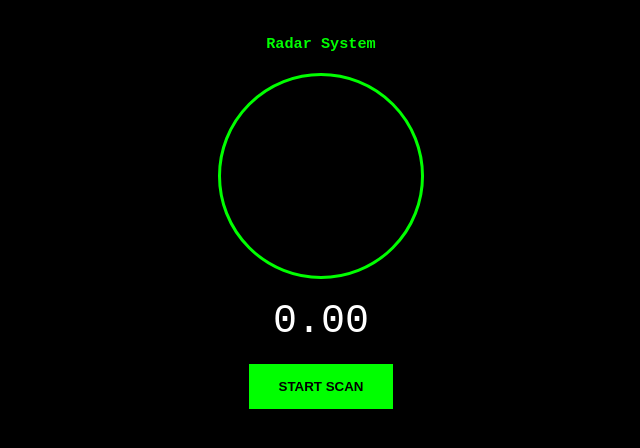
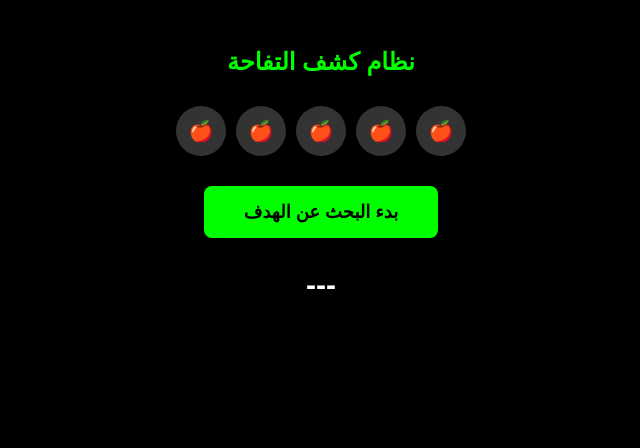
Before and after one commit to HHack-Vip/apple-radar, a plain HTML site: page index.html in a window 1280 px wide. Shown: the whole page, without its empty margins (319-959 px from the left). Drawn offline with Linux system fonts and the light colour scheme.

Commit message:
Update index.html

```diff
--- a/index.html
+++ b/index.html
@@ -1,27 +1,50 @@
 <!DOCTYPE html>
-<html>
+<html lang="ar" dir="rtl">
 <head>
     <style>
-        body { background: #000; color: #0f0; font-family: monospace; text-align: center; margin: 0; padding: 20px; }
-        #radar { width: 200px; height: 200px; border: 3px solid #0f0; border-radius: 50%; margin: 20px auto; position: relative; }
-        #num { font-size: 40px; color: #fff; margin: 20px; }
-        button { padding: 15px 30px; background: #0f0; border: none; font-weight: bold; cursor: pointer; }
+        body { background: #000; color: #0f0; font-family: sans-serif; text-align: center; padding: 20px; }
+        .container { display: flex; justify-content: center; gap: 10px; margin: 30px 0; }
+        .apple { width: 50px; height: 50px; background: #333; border-radius: 50%; display: flex; align-items: center; justify-content: center; font-size: 20px; transition: 0.3s; }
+        .active { background: red; box-shadow: 0 0 20px red; transform: scale(1.2); }
+        button { padding: 15px 40px; background: #0f0; border: none; font-size: 18px; font-weight: bold; border-radius: 8px; cursor: pointer; }
+        #result { margin-top: 30px; font-size: 30px; font-weight: bold; color: #fff; }
     </style>
 </head>
 <body>
-    <h3>Radar System</h3>
-    <div id="radar"></div>
-    <div id="num">0.00</div>
-    <button onclick="scan()">START SCAN</button>
+    <h2>نظام كشف التفاحة</h2>
+    <div class="container" id="apples">
+        <div class="apple">🍎</div>
+        <div class="apple">🍎</div>
+        <div class="apple">🍎</div>
+        <div class="apple">🍎</div>
+        <div class="apple">🍎</div>
+    </div>
+    <button onclick="startScan()">بدء البحث عن الهدف</button>
+    <div id="result">---</div>
+
     <script>
-        let v = [1.23, 1.54, 1.93, 2.41, 4.02, 6.71, 11.18, 27.97, 69.93, 349.68];
-        let i = 0;
-        function scan() {
-            document.getElementById('num').innerText = "Scanning...";
+        function startScan() {
+            const apples = document.querySelectorAll('.apple');
+            const result = document.getElementById('result');
+            let count = 0;
+            result.innerText = "جاري الفحص...";
+
+            // تفعيل "التمويه"
+            let scan = setInterval(() => {
+                apples.forEach(a => a.classList.remove('active'));
+                apples[count % 5].classList.add('active');
+                count++;
+            }, 100);
+
+            // إيقاف الفحص بعد 2 ثانية
             setTimeout(() => {
-                document.getElementById('num').innerText = v[i % v.length];
-                i++;
-            }, 1500);
+                clearInterval(scan);
+                // تحديد التفاحة الفائزة عشوائياً
+                let winner = Math.floor(Math.random() * 5);
+                apples.forEach(a => a.classList.remove('active'));
+                apples[winner].classList.add('active');
+                result.innerText = "الهدف المكتشف: 1.23";
+            }, 2000);
         }
     </script>
 </body>
```
